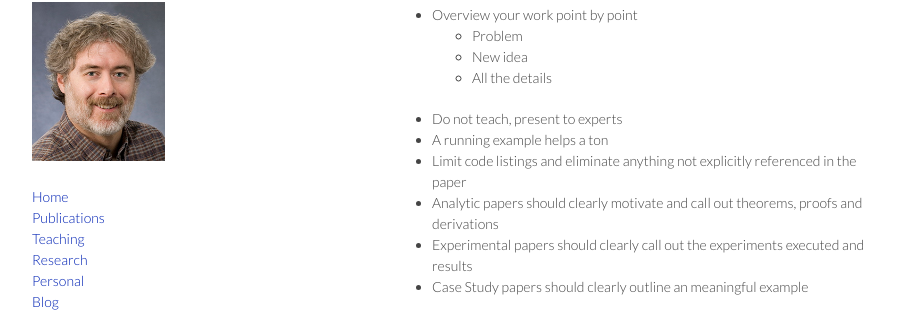
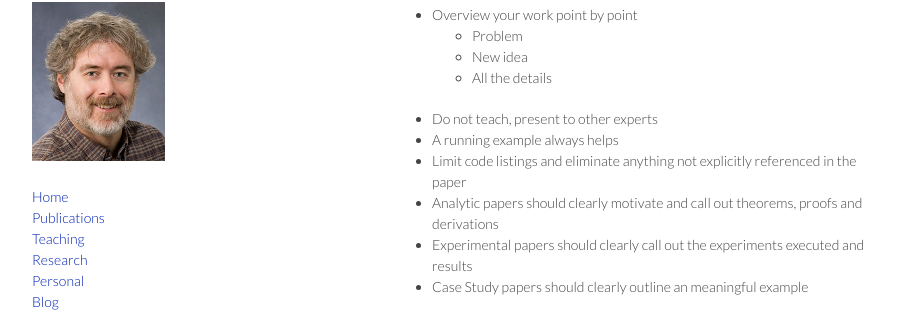
Before and after one commit to palexand/palexand.github.io, a Jekyll site: the page built from writing.md, in a window 1280 px wide and 900 px high, scrolled down 2920 px. Shown: the part 150-462 px from the top of the window, without its empty margins (178-1100 px from the left). Built offline with Jekyll 4.4.1, drawn with Linux system fonts in a browser that asks for light colours.

Commit message:
adding writing notes

```diff
--- a/writing.md
+++ b/writing.md
@@ -139,14 +139,14 @@ the SPJ paper, it still says basically the same thing.
   * Problem
   * New idea
   * All the details
-* Do not teach, present to experts
-* A running example helps a ton
+* Do not teach, present to other experts
+* A running example always helps
 * Limit code listings and eliminate anything not explicitly
   referenced in the paper
 * Analytic papers should clearly motivate and call out theorems,
   proofs and derivations
 * Experimental papers should clearly call out the experiments
-    executed and results
+  executed and results
 * Case Study papers should clearly outline an meaningful example
 
 ### Examples:
```
